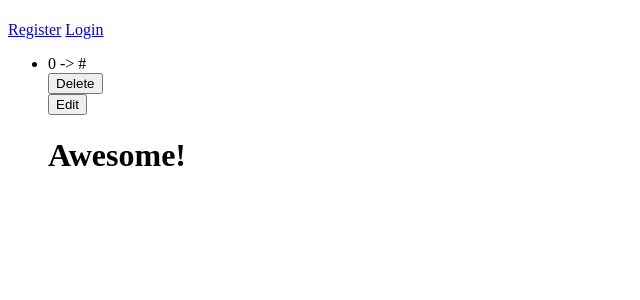
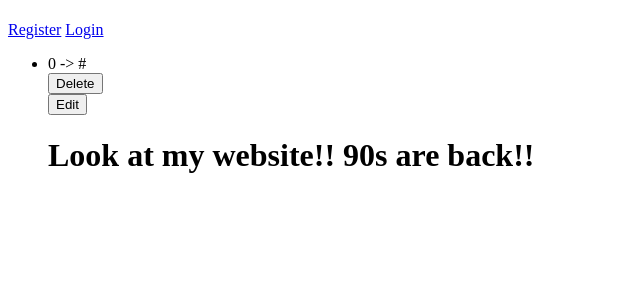
Before and after one commit to namgoo/tinyapp, a Node server app: template views/urls_index.ejs in a window 1280 px wide. Shown: the top 300 px of the page, without its empty margins (0-640 px from the left). Run offline with Node 20, Linux system fonts and the light colour scheme; the template is opened without the code that fills it: most values are stand-ins (such as "Sample title", 1, 10 or a date in 2020).

Commit message:
Updating peripheral files

```diff
--- a/views/partials/_footer.ejs
+++ b/views/partials/_footer.ejs
@@ -1 +1 @@
-<h1> Awesome! </h1>
+<h1> Look at my website!! 90s are back!!  </h1>
--- a/views/partials/_header.ejs
+++ b/views/partials/_header.ejs
@@ -13,4 +13,6 @@
 
 
 
+
+
 </head>
--- a/views/urls_login.ejs
+++ b/views/urls_login.ejs
@@ -10,4 +10,6 @@
     <input type="submit" value="Submit">
   </form>
 
+
+
 </body>
--- a/views/urls_register.ejs
+++ b/views/urls_register.ejs
@@ -11,4 +11,6 @@
     <input type="submit" value="Submit">
 </form>
 
+
+
 </body>
```
